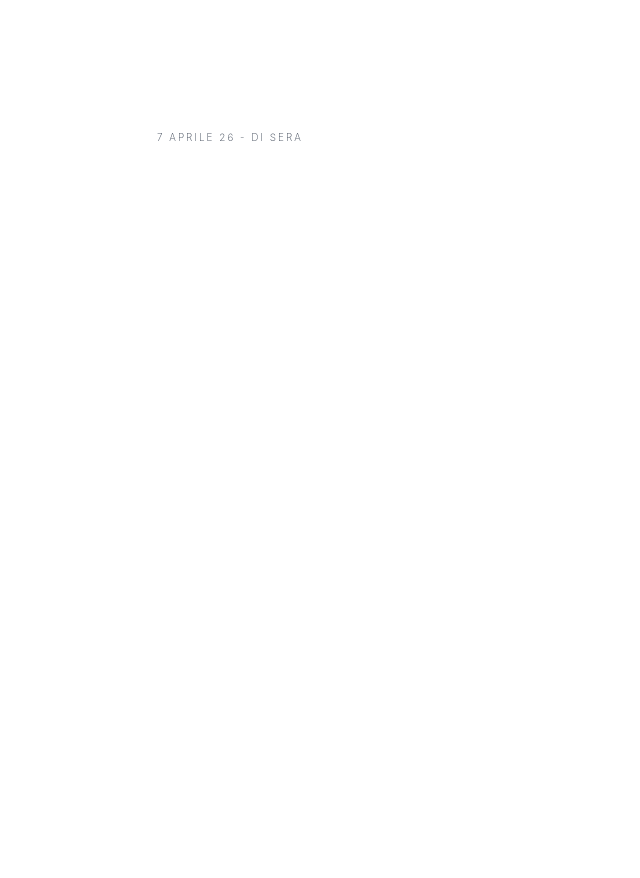
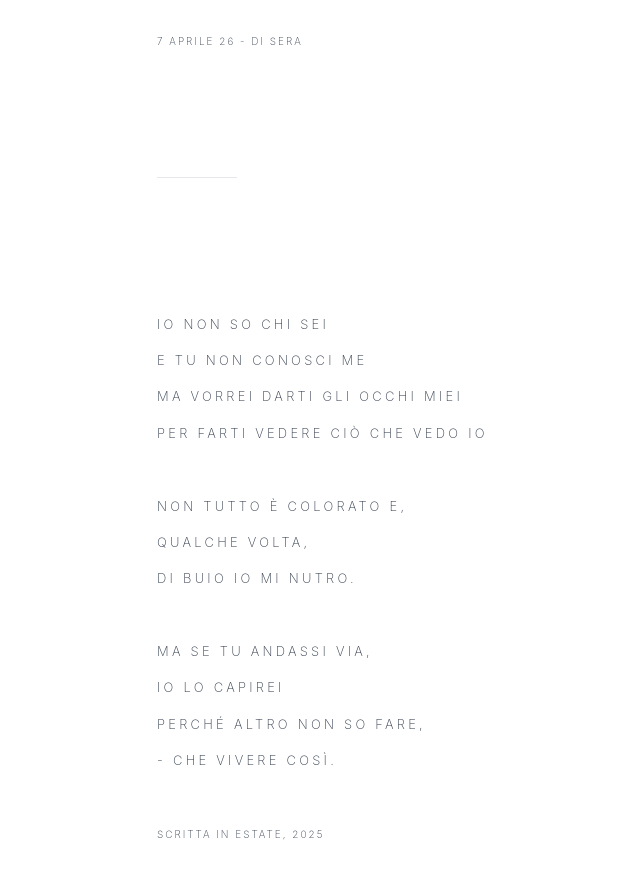
Before and after one commit to danieleraineri1990-prog/danieleraineristudio, a Next.js app: page /poetry in a window 1280 px wide. Shown: the part 400-1278 px from the top of the page, without its empty margins (35-675 px from the left). Before the commit the page ends 800 px from the top, so only its background shows below. Built offline with nearby package versions, Linux system fonts and the light colour scheme.

Commit message:
Update poetry.js

```diff
--- a/pages/poetry.js
+++ b/pages/poetry.js
@@ -18,7 +18,9 @@ export default function Poetry() {
           </Link>
         </header>
 
-        <main className="mt-40">
+        <main className="mt-40 mb-60">
+
+          {/* PRIMA POESIA */}
           <div className="max-w-md">
             <p className="text-[13px] md:text-[15px] tracking-[0.25em] leading-[2.8] text-gray-700 uppercase">
               Scriverò una poesia <br />
@@ -26,13 +28,38 @@ export default function Poetry() {
               buttando giù alcune righe <br />
               mi ricorderò di te.
             </p>
-          </div>
-
-          <div className="mt-32">
-            <p className="text-[10px] uppercase tracking-[0.2em] font-extralight text-gray-700">
+            <p className="mt-8 text-[10px] uppercase tracking-[0.2em] font-extralight text-gray-700">
               7 aprile 26 - di sera
             </p>
           </div>
+
+          {/* LINEA DIVISORIA */}
+          <hr className="my-32 border-0 h-[1px] bg-gray-200 w-20" />
+
+          {/* SECONDA POESIA */}
+          <div className="max-w-md">
+            <p className="text-[13px] md:text-[15px] tracking-[0.25em] leading-[2.8] text-gray-700 uppercase">
+              Io non so chi sei <br />
+              e tu non conosci me <br />
+              ma vorrei darti gli occhi miei <br />
+              per farti vedere ciò che vedo io <br />
+              <br />
+              non tutto è colorato e, <br />
+              qualche volta, <br />
+              di buio io mi nutro. <br />
+              <br />
+              ma se tu andassi via, <br />
+              io lo capirei <br />
+              perché altro non so fare, <br />
+              - che vivere così.
+            </p>
+
+            {/* DATA SECONDA POESIA */}
+            <p className="mt-12 text-[10px] uppercase tracking-[0.2em] font-extralight text-gray-700">
+              scritta in estate, 2025
+            </p>
+          </div>
+
         </main>
       </div>
     </div>
```
